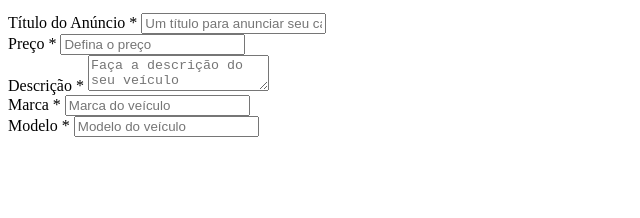
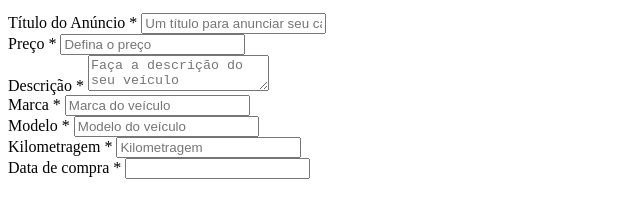
Before and after one commit to EspancaVelhadaSilva/CarStore, a plain HTML site: page index.html in a window 1280 px wide. Shown: the part 178-396 px from the top of the page, without its empty margins (0-640 px from the left). Drawn offline with Linux system fonts and the light colour scheme.

Commit message:
CarStore

```diff
--- a/index.html
+++ b/index.html
@@ -43,6 +43,15 @@
                     <input type="text" name="modelo" id="modelo" placeholder="Modelo do veículo">
                 </div>
 
+                <div>
+                    <label for="kilometragem">Kilometragem <span>*</span></label>
+                    <input type="number" name="kilometragem" id="kilometragem" placeholder="Kilometragem">
+                </div>
+
+                <div>
+                    <label for="data-de-compra">Data de compra <span>*</span></label>
+                    <input type="data" name="data-de-compra" id="data-de-compra">
+                </div>
 
             </form>
         </div>
```
